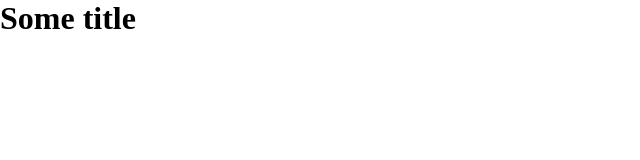
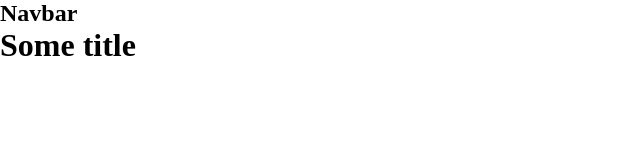
Before and after one commit to ruslan3041/ghgrdt, a plain HTML site: page index.html in a window 1280 px wide. Shown: the whole page, without its empty margins (0-640 px from the left). Drawn offline with Linux system fonts and the light colour scheme.

Commit message:
added navbar

```diff
--- a/index.html
+++ b/index.html
@@ -8,6 +8,9 @@
     <title>Document</title>
 </head>
 <body>
+    <nav>
+        <h1>Navbar</h1>
+    </nav>
     <main>
         <h1>Some title</h1>
     </main>
```
